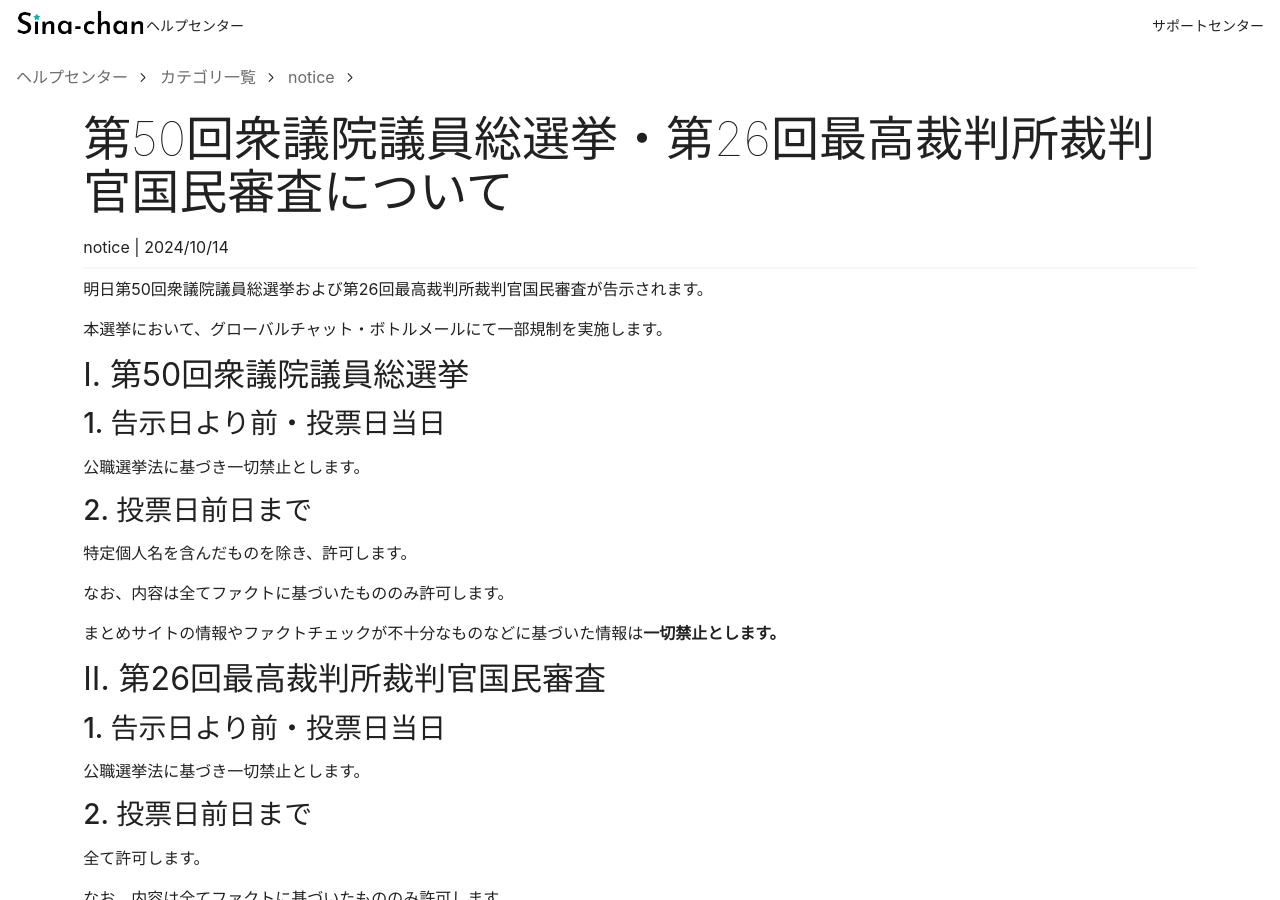
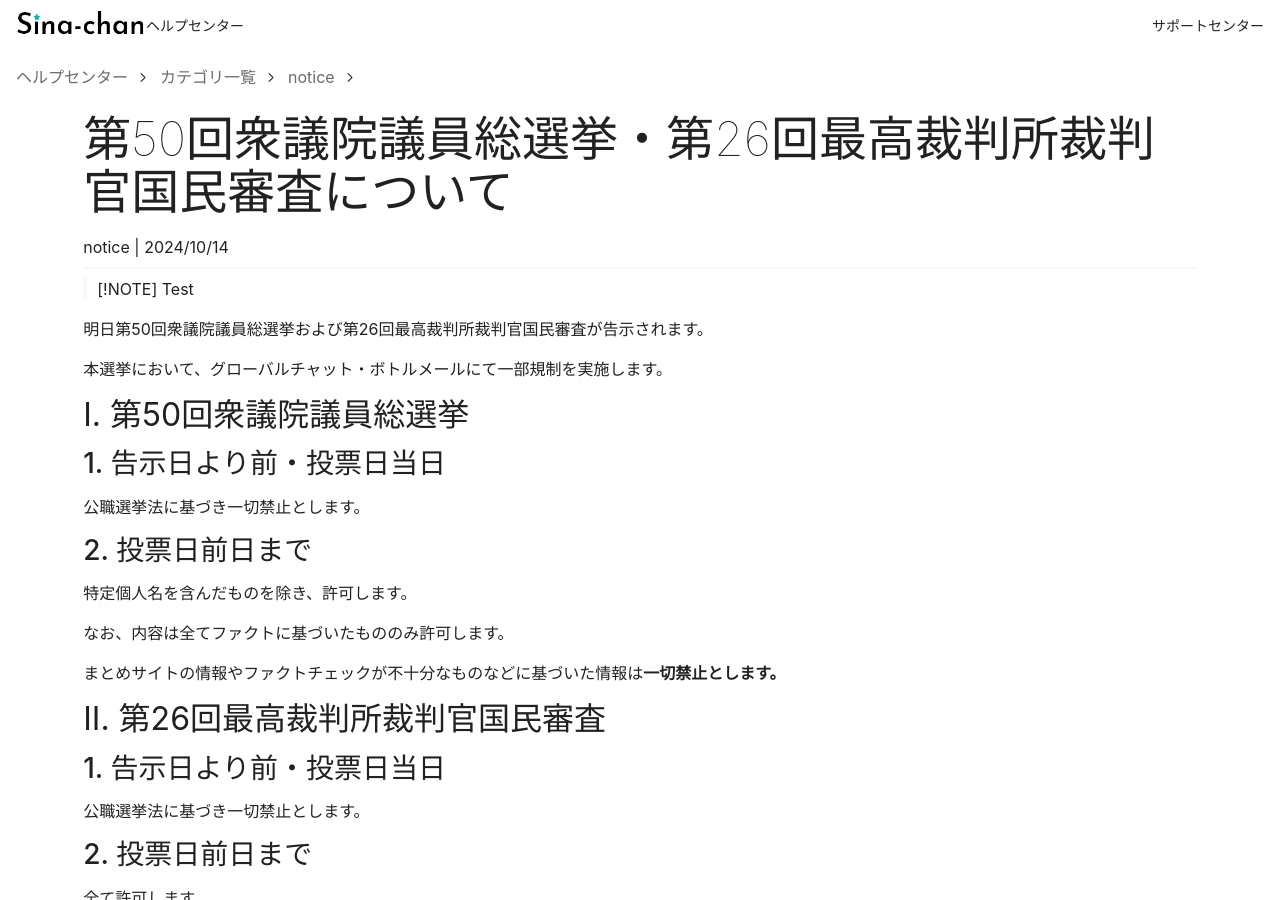
Before and after one commit to SinaKitagami/sina-helpcenter, a Jekyll site: the page built from _posts/notice/2024-10-14-senkyo-shugiin-2024.md, in a window 1280 px wide and 900 px high. Built offline with Jekyll 4.4.1, drawn with Linux system fonts in a browser that asks for light colours; comment, search, counter and statistics services are not loaded.

Commit message:
Update 2024-10-14-senkyo-shugiin-2024.md

```diff
--- a/_posts/notice/2024-10-14-senkyo-shugiin-2024.md
+++ b/_posts/notice/2024-10-14-senkyo-shugiin-2024.md
@@ -4,6 +4,9 @@ title: 第50回衆議院議員総選挙・第26回最高裁判所裁判官国民
 date: 2024-10-14 19:17 +0900
 category: "notice"
 ---
+
+> [!NOTE]
+> Test
 
 明日第50回衆議院議員総選挙および第26回最高裁判所裁判官国民審査が告示されます。
 
```
